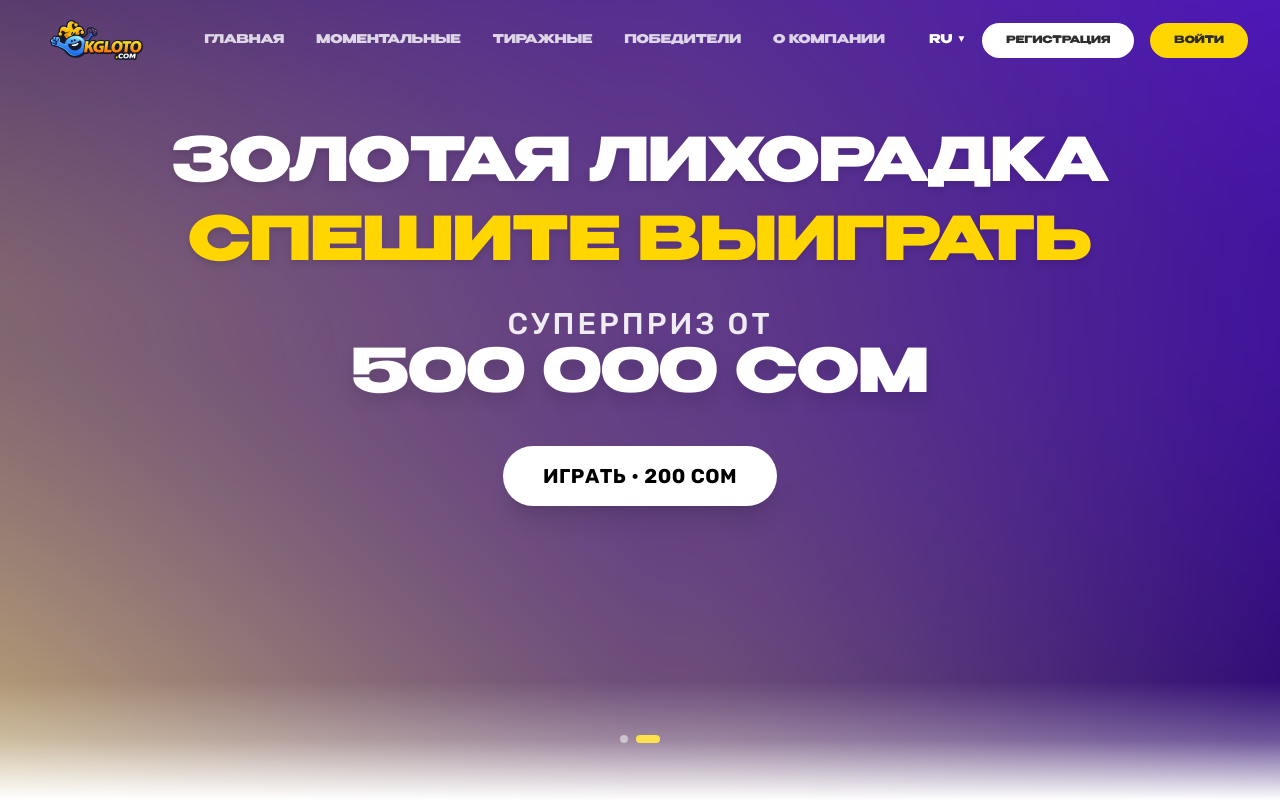
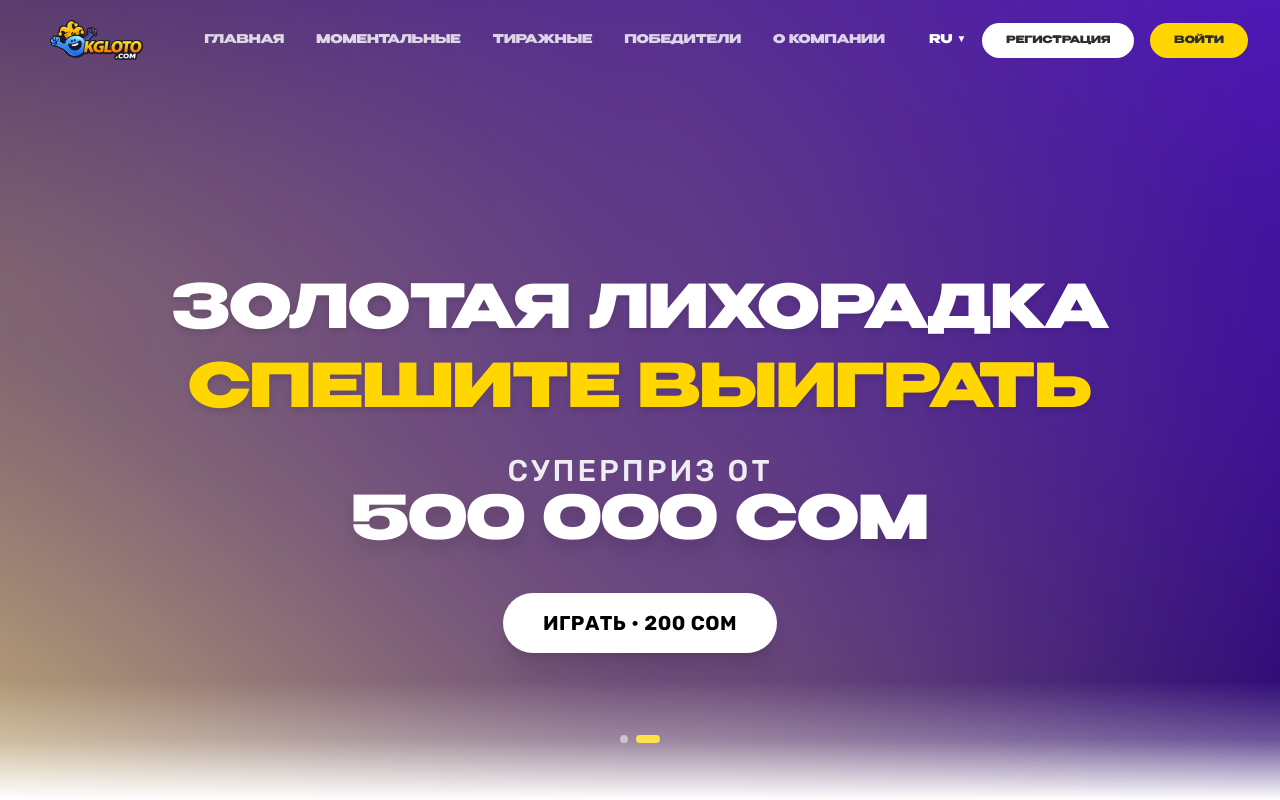
Before and after one commit to Seitek2002/kg-loto, a Next.js app: page / in a window 1280 px wide. Shown: the top 800 px of the page. Built offline with nearby package versions, Linux system fonts and the light colour scheme.

Commit message:
position-change

```diff
--- a/src/app/(main)/sections/CheckLottery.tsx
+++ b/src/app/(main)/sections/CheckLottery.tsx
@@ -23,7 +23,7 @@ export const CheckLottery = () => {
             id='draw-number'
             type='text'
             placeholder='YT-2637-23'
-            className='w-full lg:text-xl py-7 px-10 rounded-full lg:rounded-r-none bg-[#F5F5F5] text-sm text-gray-900 placeholder:text-gray-400 border-none outline-none focus:ring-2 focus:ring-gray-200 transition-all font-rubik'
+            className='w-full lg:text-xl py-7 px-10 rounded-full lg:rounded-r-none bg-[#fff] text-sm text-gray-900 placeholder:text-gray-400 border-none outline-none focus:ring-2 focus:ring-gray-200 transition-all font-rubik'
           />
         </div>
 
@@ -38,7 +38,7 @@ export const CheckLottery = () => {
             id='ticket-number'
             type='text'
             placeholder='YT2357912'
-            className='w-full lg:text-xl py-7 px-10 rounded-full lg:rounded-none bg-[#F5F5F5] text-sm text-gray-900 placeholder:text-gray-400 border-none outline-none focus:ring-2 focus:ring-gray-200 transition-all font-rubik'
+            className='w-full lg:text-xl py-7 px-10 rounded-full lg:rounded-none bg-[#fff] text-sm text-gray-900 placeholder:text-gray-400 border-none outline-none focus:ring-2 focus:ring-gray-200 transition-all font-rubik'
           />
         </div>
 
--- a/src/app/(main)/sections/Hero.tsx
+++ b/src/app/(main)/sections/Hero.tsx
@@ -23,7 +23,6 @@ const slides = [
     prize: '500 000 COM',
     price: '200 сом',
   },
-  // Можно добавить сколько угодно слайдов
 ];
 
 export const Hero = () => {
@@ -32,12 +31,12 @@ export const Hero = () => {
       <Swiper
         modules={[Pagination, Autoplay]}
         pagination={{ clickable: true }}
+        centeredSlides
         autoplay={{ delay: 5000, disableOnInteraction: false }}
         className='h-[80vh] lg:h-screen w-full hero-swiper'
       >
         {slides.map((slide, index) => (
           <SwiperSlide key={slide.id} className='relative w-full h-full pt-20'>
-            {/* ФОН */}
             <div className='absolute inset-0 z-0'>
               <Image
                 src={slide.bg}
@@ -51,9 +50,7 @@ export const Hero = () => {
               <div className='absolute inset-0 bg-black/10' />
             </div>
 
-            {/* КОНТЕНТ */}
-            <div className='relative z-10 flex flex-col items-center justify-start h-full pt-12 text-center'>
-              {/* Логотип (только на мобилках) */}
+            <div className='relative z-10 flex flex-col items-center justify-center h-full pt-12 text-center'>
               <div className='mb-10 w-32 h-auto relative lg:hidden'>
                 <Image
                   src='/logo.png'
@@ -61,11 +58,9 @@ export const Hero = () => {
                   width={140}
                   height={50}
                   className='object-contain drop-shadow-lg'
-                  // Логотип легкий, его можно грузить сразу, но не блокируя LCP
                 />
               </div>
 
-              {/* Заголовки */}
               <div className='flex flex-col gap-1 mb-2 text-xl lg:text-6xl font-benzin leading-tight uppercase font-black'>
                 <h2 className='text-white drop-shadow-md'>{slide.title1}</h2>
                 <h2 className='text-[#FFD600] drop-shadow-md'>
@@ -77,7 +72,6 @@ export const Hero = () => {
                 Суперприз от
               </p>
 
-              {/* Сумма */}
               <h1 className='text-xl lg:text-6xl leading-none font-black text-white uppercase drop-shadow-xl font-benzin mb-10'>
                 {slide.prize}
               </h1>
```
